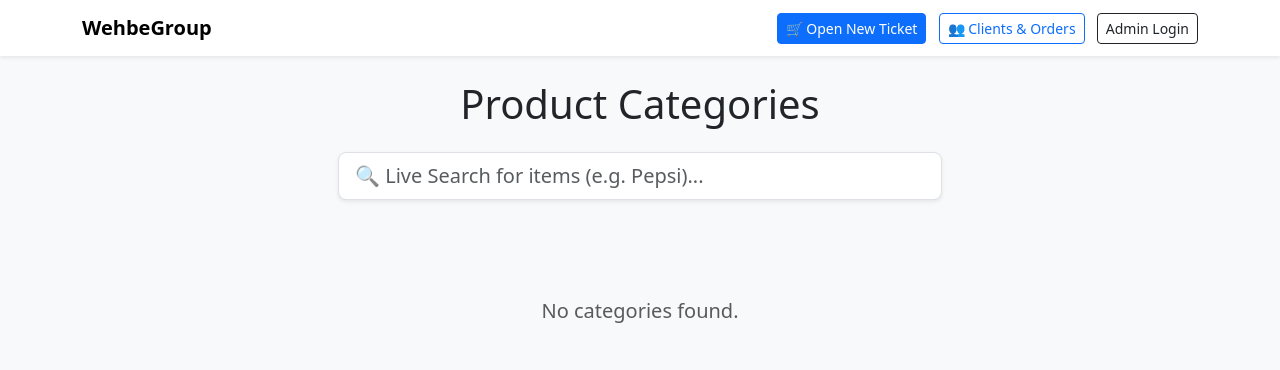
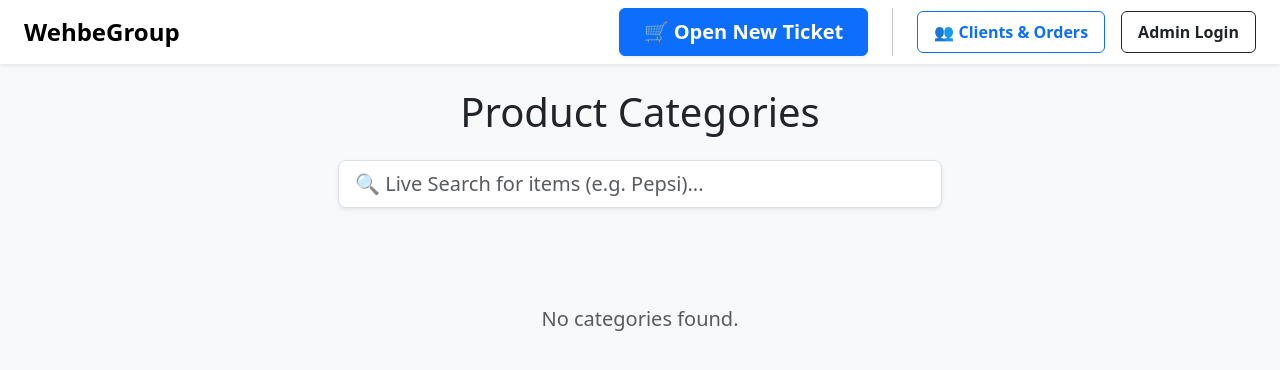
Before and after one commit to Gh-Yeh/wehbegroup, a Django app: page / in a window 1280 px wide. Shown: the top 370 px of the page. Run offline with Django 5.2, Linux system fonts and the light colour scheme; the visitor is signed in with stand-in values (Sample User, id 1); data that the repository does not hold is empty.

Commit message:
PHASE TWO FINAL VERSION UPDATED

```diff
--- a/catalog/templates/catalog/category_list.html
+++ b/catalog/templates/catalog/category_list.html
@@ -16,22 +16,25 @@
   <body class="{% if is_ordering %}bg-warning bg-opacity-10{% else %}bg-light{% endif %}">
 
     <nav class="navbar navbar-light bg-white shadow-sm mb-4">
-      <div class="container d-flex justify-content-between align-items-center">
-        <a class="navbar-brand fw-bold" href="{% url 'category_list' %}">WehbeGroup</a>
+      <div class="container-fluid px-4 d-flex justify-content-between align-items-center">
+        <a class="navbar-brand fw-bold fs-4" href="{% url 'category_list' %}">WehbeGroup</a>
 
-        <div>
+        <div class="d-flex flex-wrap align-items-center gap-3">
           {% if user.is_authenticated %}
+
             {% if is_ordering %}
-            <a href="{% url 'checkout' %}" class="btn btn-success btn-sm me-2">💾 Save Ticket</a>
-            <a href="{% url 'toggle_order_mode' %}" class="btn btn-danger btn-sm me-2">✖ Close Ticket</a>
+            <a href="{% url 'checkout' %}" class="btn btn-success px-5 py-2 fw-bold me-5 fs-5 shadow-sm">💾 Save Ticket</a>
+            <a href="{% url 'toggle_order_mode' %}" class="btn btn-danger px-4 py-2 fw-bold fs-5 shadow-sm">✖ Close Ticket</a>
             {% else %}
-            <a href="{% url 'toggle_order_mode' %}" class="btn btn-primary btn-sm me-2">🛒 Open New Ticket</a>
+            <a href="{% url 'toggle_order_mode' %}" class="btn btn-primary px-4 py-2 fw-bold fs-5 shadow-sm">🛒 Open New Ticket</a>
             {% endif %}
 
-            <a href="{% url 'client_list' %}" class="btn btn-outline-primary btn-sm me-2">👥 Clients & Orders</a>
+            <div class="vr mx-2 d-none d-md-block" style="min-height: 40px;"></div>
+
+            <a href="{% url 'client_list' %}" class="btn btn-outline-primary px-3 py-2 fw-bold">👥 Clients & Orders</a>
           {% endif %}
 
-          <a href="/admin" class="btn btn-outline-dark btn-sm"> Admin Login </a>
+          <a href="/admin" class="btn btn-outline-dark px-3 py-2 fw-bold"> Admin Login </a>
         </div>
       </div>
     </nav>
@@ -64,10 +67,14 @@
                 <div class="card-header bg-primary text-white fw-bold">
                     📋 Current Ticket
                 </div>
-                <div class="card-body p-3" style="max-height: 70vh; overflow-y: auto;">
+                <div class="card-body p-3" style="max-height: 60vh; overflow-y: auto;">
                     {% for c_item in cart_items %}
                         <div class="border-bottom mb-3 pb-3">
-                            <h6 class="mb-1">{{ c_item.item.name }}</h6>
+                            <div class="d-flex justify-content-between align-items-start mb-1">
+                                <h6 class="mb-0">{{ c_item.item.name }}</h6>
+                                <strong class="text-success">${{ c_item.total_price }}</strong>
+                            </div>
+
                             <div class="text-muted small mb-2">{{ c_item.item.description|truncatechars:40 }}</div>
 
                             <form method="post" action="{% url 'update_cart_item' c_item.item.id %}" class="d-flex align-items-center">
@@ -82,6 +89,14 @@
                         <p class="text-muted text-center mb-0 mt-3">Ticket is currently empty.</p>
                     {% endfor %}
                 </div>
+
+                {% if cart_items %}
+                <div class="card-footer bg-light d-flex justify-content-between align-items-center p-3 border-top">
+                    <h5 class="mb-0 fw-bold">Total:</h5>
+                    <h4 class="mb-0 text-success fw-bold">${{ cart_total }}</h4>
+                </div>
+                {% endif %}
+
             </div>
         </aside>
 
@@ -97,13 +112,13 @@
                 <div class="card-body">
                   <h3 class="card-title fw-bold text-dark">{{ category.name }}</h3>
 
-                  <a href="{% url 'item_list' category.id %}" class="btn btn-primary mt-3 w-100">
+                  <a href="{% url 'item_list' category.id %}" class="btn btn-primary mt-3 w-100 py-2 fw-bold">
                     View Items
                   </a>
 
                   {% if user.is_authenticated %}
                   <div class="mt-2">
-                    <a href="{% url 'duplicate_category' category.id %}" class="btn btn-sm btn-outline-success w-100">
+                    <a href="{% url 'duplicate_category' category.id %}" class="btn btn-sm btn-outline-success w-100 py-2">
                       📋 Duplicate (+%)
                     </a>
                   </div>
@@ -131,7 +146,6 @@
               const query = this.value.trim();
 
               if (query.length > 0) {
-                  // Ping our new view with the typed letters
                   fetch(`/live-search/?q=${encodeURIComponent(query)}`)
                       .then(response => response.json())
                       .then(data => {
@@ -140,17 +154,16 @@
                           if (data.results.length > 0) {
                               data.results.forEach(item => {
                                   const li = document.createElement("li");
-                                  li.className = "list-group-item list-group-item-action d-flex justify-content-between align-items-center cursor-pointer";
+                                  li.className = "list-group-item list-group-item-action d-flex justify-content-between align-items-center cursor-pointer p-3";
 
-                                  // MAGIC TRICK: This tells the browser to go to the category, then instantly scroll down to the specific Item ID using a hash!
                                   li.onclick = () => window.location.href = `/${item.category_id}/#item-${item.id}`;
 
                                   li.innerHTML = `
                                       <div>
-                                          <strong class="text-primary">${item.name}</strong><br>
+                                          <strong class="text-primary fs-5">${item.name}</strong><br>
                                           <small class="text-muted">Folder: ${item.category_name}</small>
                                       </div>
-                                      <span class="badge bg-secondary rounded-pill">$${item.price}</span>
+                                      <span class="badge bg-secondary rounded-pill fs-6">$${item.price}</span>
                                   `;
                                   searchResults.appendChild(li);
                               });
@@ -164,7 +177,6 @@
               }
           });
 
-          // If they click anywhere else on the screen, hide the dropdown box
           document.addEventListener("click", function(e) {
               if (!searchInput.contains(e.target) && !searchResults.contains(e.target)) {
                   searchResults.style.display = "none";
--- a/catalog/templates/catalog/client_detail.html
+++ b/catalog/templates/catalog/client_detail.html
@@ -43,7 +43,8 @@
           class="list-group-item list-group-item-action p-4 d-flex justify-content-between align-items-center"
         >
           <div>
-            <h5 class="mb-1">Order #{{ order.id }}</h5>
+            <h5 class="mb-1">Order #{{ order.client_order_number }}</h5>
+
             <small class="text-muted">
               Placed on: {{ order.created_at|date:"F j, Y, g:i a" }}
             </small>
--- a/catalog/templates/catalog/order_detail.html
+++ b/catalog/templates/catalog/order_detail.html
@@ -1,7 +1,7 @@
 <!doctype html>
 <html>
   <head>
-    <title>Order #{{ order.id }} - WehbeGroup</title>
+    <title>Order #{{ client_order_number }} - WehbeGroup</title>
     <link
       href="https://cdn.jsdelivr.net/npm/bootstrap@5.3.0/dist/css/bootstrap.min.css"
       rel="stylesheet"
@@ -26,7 +26,8 @@
             <div
               class="card-header bg-dark text-white d-flex justify-content-between align-items-center p-3"
             >
-              <h4 class="mb-0">Receipt: Order #{{ order.id }}</h4>
+              <h4 class="mb-0">Receipt: Order #{{ client_order_number }}</h4>
+
               <a
                 href="{% url 'order_pdf' order.id %}"
                 class="btn btn-warning btn-sm fw-bold"
--- a/catalog/views.py
+++ b/catalog/views.py
@@ -17,15 +17,23 @@ def category_list(request):
     is_ordering = request.session.get("is_ordering", False)
     query = request.GET.get("q")
 
-    # --- PHASE 2: Fetch Cart Data for the Sidebar on the Home Page ---
     cart = request.session.get("ticket_cart", {})
     cart_items = []
+    cart_total = Decimal(0)  # <--- NEW: Track the total
 
     if is_ordering:
         for item_id_str, qty in cart.items():
             try:
                 cart_item = Item.objects.get(id=int(item_id_str))
-                cart_items.append({"item": cart_item, "quantity": qty})
+                item_total = cart_item.price * qty
+                cart_items.append(
+                    {
+                        "item": cart_item,
+                        "quantity": qty,
+                        "total_price": item_total,  # <--- NEW: Track line price
+                    }
+                )
+                cart_total += item_total
             except Item.DoesNotExist:
                 pass
 
@@ -43,6 +51,7 @@ def category_list(request):
                 "category": None,
                 "is_ordering": is_ordering,
                 "cart_items": cart_items,
+                "cart_total": cart_total,  # <--- Passed to template
             },
         )
     else:
@@ -53,7 +62,8 @@ def category_list(request):
             {
                 "categories": categories,
                 "is_ordering": is_ordering,
-                "cart_items": cart_items,  # Pass cart to the template
+                "cart_items": cart_items,
+                "cart_total": cart_total,  # <--- Passed to template
             },
         )
 
@@ -66,13 +76,22 @@ def item_list(request, category_id):
     cart = request.session.get("ticket_cart", {})
     cart_items = []
     cart_item_ids = []
+    cart_total = Decimal(0)  # <--- NEW: Track the total
 
     if is_ordering:
         for item_id_str, qty in cart.items():
             try:
                 cart_item = Item.objects.get(id=int(item_id_str))
-                cart_items.append({"item": cart_item, "quantity": qty})
+                item_total = cart_item.price * qty
+                cart_items.append(
+                    {
+                        "item": cart_item,
+                        "quantity": qty,
+                        "total_price": item_total,  # <--- NEW: Track line price
+                    }
+                )
                 cart_item_ids.append(cart_item.id)
+                cart_total += item_total
             except Item.DoesNotExist:
                 pass
 
@@ -85,6 +104,7 @@ def item_list(request, category_id):
             "is_ordering": is_ordering,
             "cart_items": cart_items,
             "cart_item_ids": cart_item_ids,
+            "cart_total": cart_total,  # <--- Passed to template
         },
     )
 
@@ -318,7 +338,21 @@ def client_list(request):
 @login_required
 def client_detail(request, client_id):
     client = get_object_or_404(Client, id=client_id)
-    orders = client.orders.all().order_by("-created_at")
+
+    # --- NEW: Calculate True Client Order Numbers ---
+    # First, get all orders ascending so we can count them properly
+    orders_qs = client.orders.all().order_by("created_at")
+    orders = []
+
+    for i, order in enumerate(orders_qs, 1):
+        order.client_order_number = (
+            i  # Attach the custom number to the object temporarily
+        )
+        orders.append(order)
+
+    # Reverse it so newest is on top!
+    orders.reverse()
+
     return render(
         request, "catalog/client_detail.html", {"client": client, "orders": orders}
     )
@@ -328,10 +362,20 @@ def client_detail(request, client_id):
 def order_detail(request, order_id):
     order = get_object_or_404(Order, id=order_id)
     order_items = order.items.all()
+
+    # Calculate their specific order number for the display
+    client_order_number = Order.objects.filter(
+        client=order.client, id__lte=order.id
+    ).count()
+
     return render(
         request,
         "catalog/order_detail.html",
-        {"order": order, "order_items": order_items},
+        {
+            "order": order,
+            "order_items": order_items,
+            "client_order_number": client_order_number,  # Pass to template
+        },
     )
 
 
@@ -342,24 +386,24 @@ def order_pdf(request, order_id):
 
     logo_path = os.path.join(settings.MEDIA_ROOT, "logo.png")
 
+    # Calculate their specific order number for the PDF text
+    client_order_number = Order.objects.filter(
+        client=order.client, id__lte=order.id
+    ).count()
+
     context = {
         "order": order,
         "order_items": order_items,
         "pagesize": "A4",
         "logo_path": logo_path,
+        "client_order_number": client_order_number,  # Pass to template
     }
 
     pdf = render_to_pdf("catalog/receipt_pdf_template.html", context)
 
     if pdf:
         response = HttpResponse(pdf, content_type="application/pdf")
-
-        client_order_number = Order.objects.filter(
-            client=order.client, id__lte=order.id
-        ).count()
-
         filename = f"{order.client.name}_#{client_order_number}.pdf"
-
         content = f'attachment; filename="{filename}"'
         response["Content-Disposition"] = content
         return response
@@ -378,9 +422,7 @@ def live_search(request):
     if query.strip():
         items = Item.objects.filter(
             Q(name__icontains=query) | Q(description__icontains=query)
-        ).order_by(Lower("name"))[
-            :15
-        ]  # Limit to 15 to keep it fast
+        ).order_by(Lower("name"))[:15]
 
         for item in items:
             if item.category:
```
Also changed, not shown: catalog/templates/catalog/item_list.html (+50 -22 lines), catalog/templates/catalog/receipt_pdf_template.html (+7 -11 lines).
